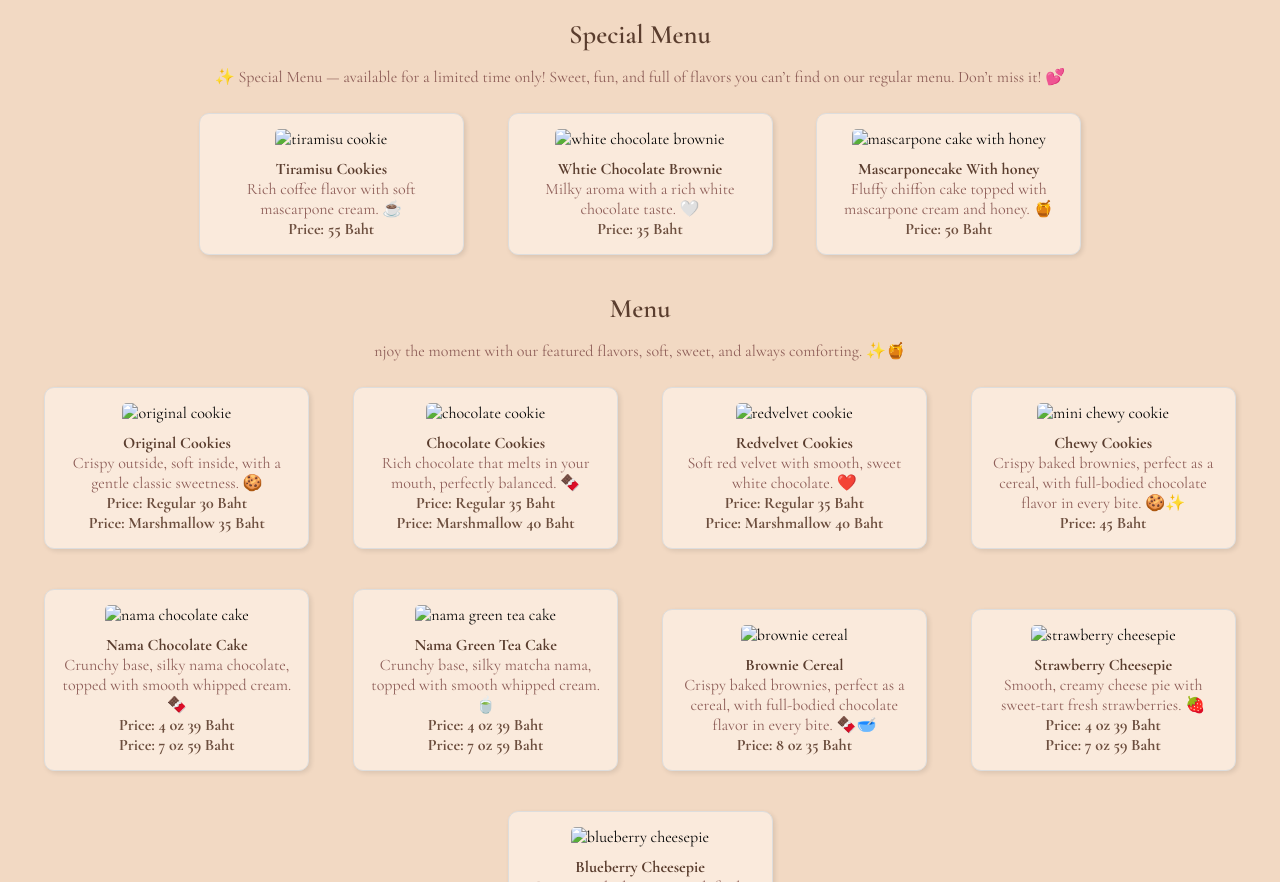
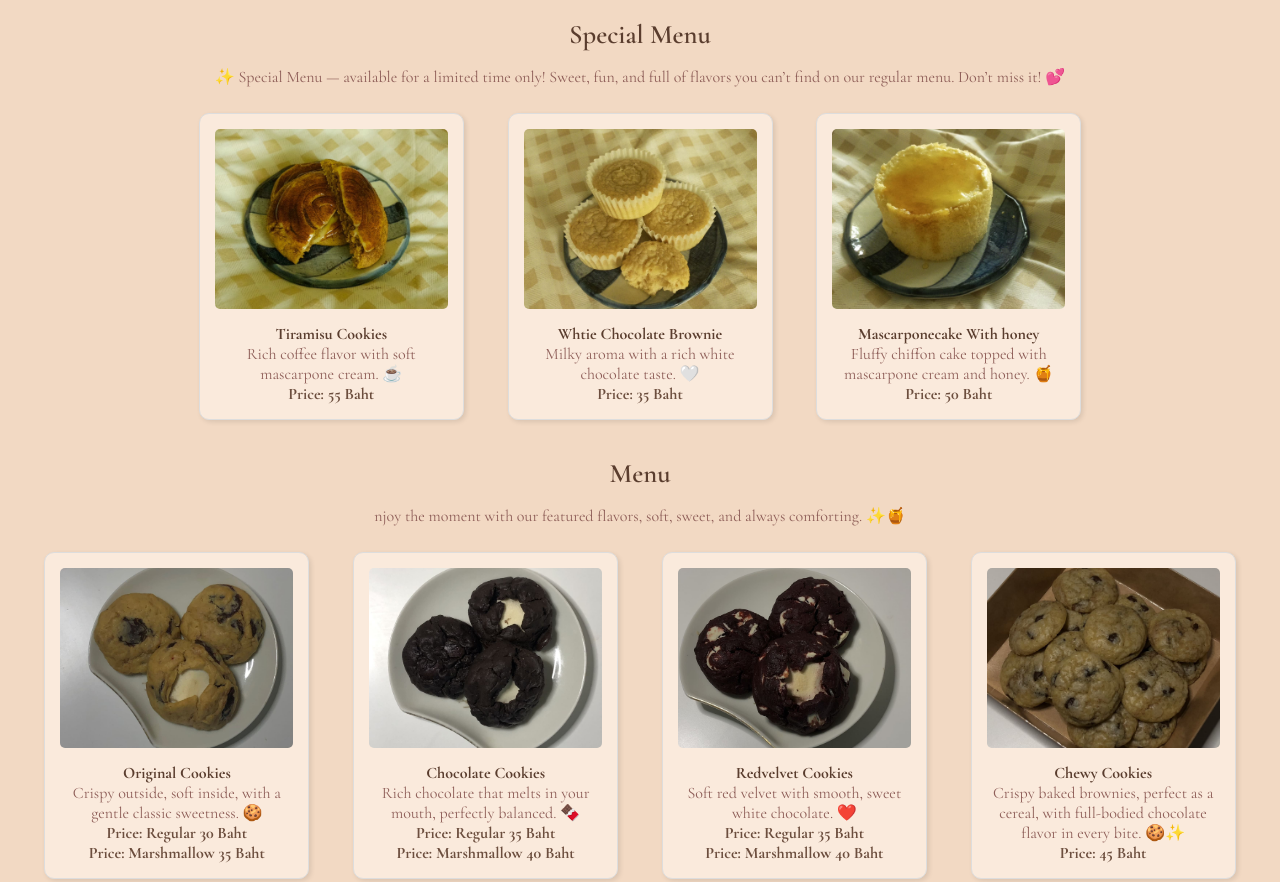
Before and after one commit to Nattarinee01/6809616896_MyShop, a plain HTML site: page index.html in a window 1280 px wide. Shown: the part 960-1842 px from the top of the page. Drawn offline with nearby package versions, Linux system fonts and the light colour scheme; a web font is replaced by a local one.

Commit message:
Update photo and video in html and css

```diff
--- a/index.html
+++ b/index.html
@@ -37,7 +37,7 @@
  <!-- ส่วนvideo -->
   <section id="video">
     <video controls width="500">
-      <source src="/myresources/video.mp4" type="video/mp4">
+      <source src="/resources/video.mp4" type="video/mp4">
     <!-- Audio description สำหรับผู้พิการทางสายตา -->
     <track kind="descriptions" src="descriptions.vtt" srclang="th" label="คำบรรยายเสียง">
     <!-- Subtitle/Caption -->
@@ -51,21 +51,21 @@
         <h3 class="specialmenu">Special Menu</h3>
         <p class="specialheaddescription">✨ Special Menu — available for a limited time only! Sweet, fun, and full of flavors you can’t find on our regular menu. Don’t miss it! 💕</p>
         <div class="product">
-            <img src="/myresources/tiramisucookie.jpg" alt="tiramisu cookie">
+            <img src="/resources/tiramisucookie.jpg" alt="tiramisu cookie">
           <h4>Tiramisu Cookies</h4>
           <p class="menudescription">Rich coffee flavor with soft mascarpone cream. ☕️</p>
           <p class="price">Price: 55 Baht</p>
           </div>
 
           <div class="product">
-            <img src="/myresources/wcbrownie.jpg" alt="white chocolate brownie">
+            <img src="/resources/wcbrownie.jpg" alt="white chocolate brownie">
           <h4>Whtie Chocolate Brownie</h4>
           <p class="menudescription">Milky aroma with a rich white chocolate taste. 🤍</p>
           <p class="price">Price: 35 Baht</p>
           </div>
 
           <div class="product">
-            <img src="/myresources/mascarponecake.jpg" alt="mascarpone cake with honey">
+            <img src="/resources/mascarponecake.jpg" alt="mascarpone cake with honey">
           <h4>Mascarponecake With honey</h4>
           <p class="menudescription">Fluffy chiffon cake topped with mascarpone cream and honey. 🍯</p>
           <p class="price">Price: 50 Baht</p>
@@ -77,7 +77,7 @@
         <h3 class="menu">Menu</h3>
         <p class="menuheaddescription">njoy the moment with our featured flavors, soft, sweet, and always comforting. ✨🍯</p>
         <div class="product">
-            <img src="/myresources/originalcookie.jpg" alt="original cookie">
+            <img src="/resources/originalcookie.jpg" alt="original cookie">
           <h4>Original Cookies</h4>
           <p class="menudescription">Crispy outside, soft inside, with a gentle classic sweetness. 🍪</p>
           <p class="price">Price: Regular 30 Baht</p>
@@ -85,7 +85,7 @@
           </div>
 
           <div class="product">
-            <img src="/myresources/chocolatecookie.jpg" alt="chocolate cookie">
+            <img src="/resources/chocolatecookie.jpg" alt="chocolate cookie">
           <h4>Chocolate Cookies</h4>
           <p class="menudescription">Rich chocolate that melts in your mouth, perfectly balanced. 🍫</p>
           <p class="price">Price: Regular 35 Baht</p>
@@ -93,7 +93,7 @@
           </div>
 
           <div class="product">
-            <img src="/myresources/redvelvetcookie.jpg" alt="redvelvet cookie">
+            <img src="/resources/redvelvetcookie.jpg" alt="redvelvet cookie">
           <h4>Redvelvet Cookies</h4>
           <p class="menudescription">Soft red velvet with smooth, sweet white chocolate. ❤️</p>
           <p class="price">Price: Regular 35 Baht</p>
@@ -101,14 +101,14 @@
           </div>
 
           <div class="product">
-            <img src="/myresources/chewycookie.jpg" alt="mini chewy cookie">
+            <img src="/resources/chewycookie.jpg" alt="mini chewy cookie">
           <h4>Chewy Cookies</h4>
           <p class="menudescription">Crispy baked brownies, perfect as a cereal, with full-bodied chocolate flavor in every bite. 🍪✨</p>
           <p class="price">Price: 45 Baht</p>
           </div>
 
           <div class="product">
-            <img src="/myresources/namachocolate.jpg" alt="nama chocolate cake">
+            <img src="/resources/namachocolate.jpg" alt="nama chocolate cake">
           <h4>Nama Chocolate Cake</h4>
           <p class="menudescription">Crunchy base, silky nama chocolate, topped with smooth whipped cream. 🍫</p>
           <p class="price">Price: 4 oz 39 Baht</p>
@@ -116,7 +116,7 @@
           </div>
 
           <div class="product">
-            <img src="/myresources/nama green tea.jpg" alt="nama green tea cake">
+            <img src="/resources/nama green tea.jpg" alt="nama green tea cake">
           <h4>Nama Green Tea Cake</h4>
           <p class="menudescription">Crunchy base, silky matcha nama, topped with smooth whipped cream. 🍵</p>
           <p class="price">Price: 4 oz 39 Baht</p>
@@ -124,14 +124,14 @@
           </div>
 
           <div class="product">
-            <img src="/myresources/cereal.jpg" alt="brownie cereal">
+            <img src="/resources/cereal.jpg" alt="brownie cereal">
           <h4>Brownie Cereal</h4>
           <p class="menudescription">Crispy baked brownies, perfect as a cereal, with full-bodied chocolate flavor in every bite. 🍫🥣</p>
           <p class="price">Price: 8 oz 35 Baht</p>
           </div>
 
           <div class="product">
-            <img src="/myresources/strawberry chessepie.jpg" alt="strawberry cheesepie">
+            <img src="/resources/strawberry chessepie.jpg" alt="strawberry cheesepie">
           <h4>Strawberry Cheesepie</h4>
           <p class="menudescription">Smooth, creamy cheese pie with sweet-tart fresh strawberries. 🍓</p>
           <p class="price">Price: 4 oz 39 Baht</p>
@@ -139,7 +139,7 @@
           </div>
 
           <div class="product">
-            <img src="/myresources/blueberry cheesespie.jpg" alt="blueberry cheesepie">
+            <img src="/resources/blueberry cheesespie.jpg" alt="blueberry cheesepie">
           <h4>Blueberry Cheesepie</h4>
           <p class="menudescription">Creamy, rich cheese pie with fresh, sweet-tart blueberries. 🫐</p>
           <p class="price">Price: 4 oz 39 Baht</p>
--- a/mystyle.css
+++ b/mystyle.css
@@ -55,10 +55,10 @@ ul{
 
 /* keyframes สำหรับ 3 ภาพ */
 @keyframes bgSlide {
-    0%   { background-image: url('resource/bbchessecake.jpg'); }
-    33%  { background-image: url('resource/tiramisucake.jpg'); }
-    66%  { background-image: url('resource/bd18cake.jpg'); }
-    100% { background-image: url('resource/bbchessecake.jpg'); } /* กลับมาภาพแรก */
+    0%   { background-image: url('/resources/bbchessecake.jpg'); }
+    33%  { background-image: url('/resources/tiramisucake.jpg'); }
+    66%  { background-image: url('/resources/bd18cake.jpg'); }
+    100% { background-image: url('/resources/bbchessecake.jpg'); } /* กลับมาภาพแรก */
 }
 
 .about{
```
